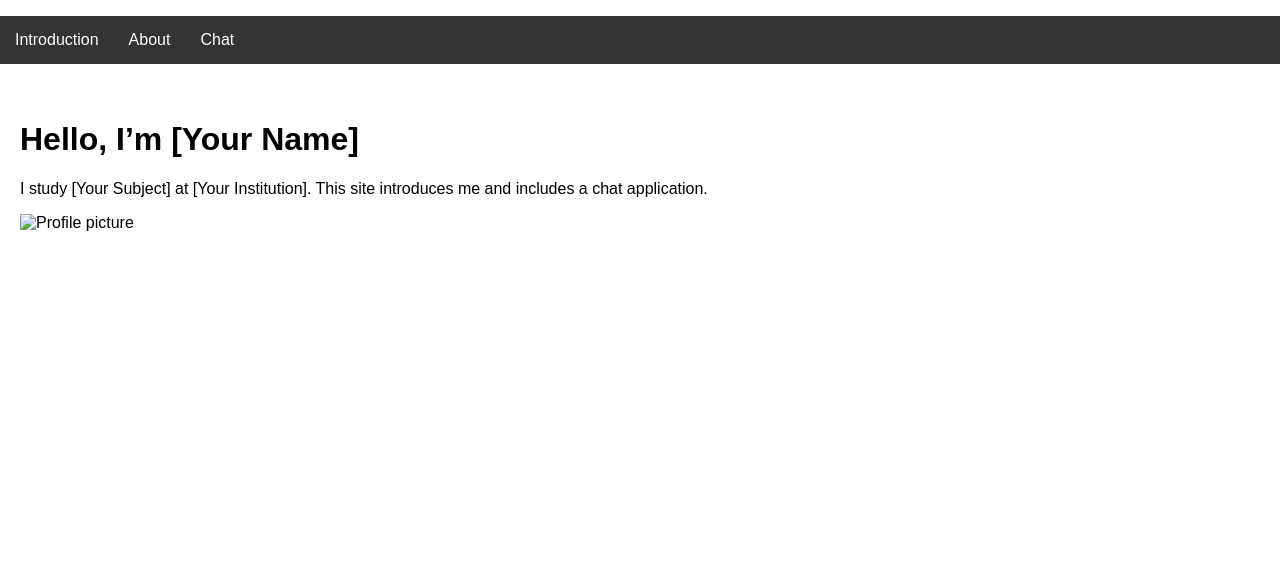
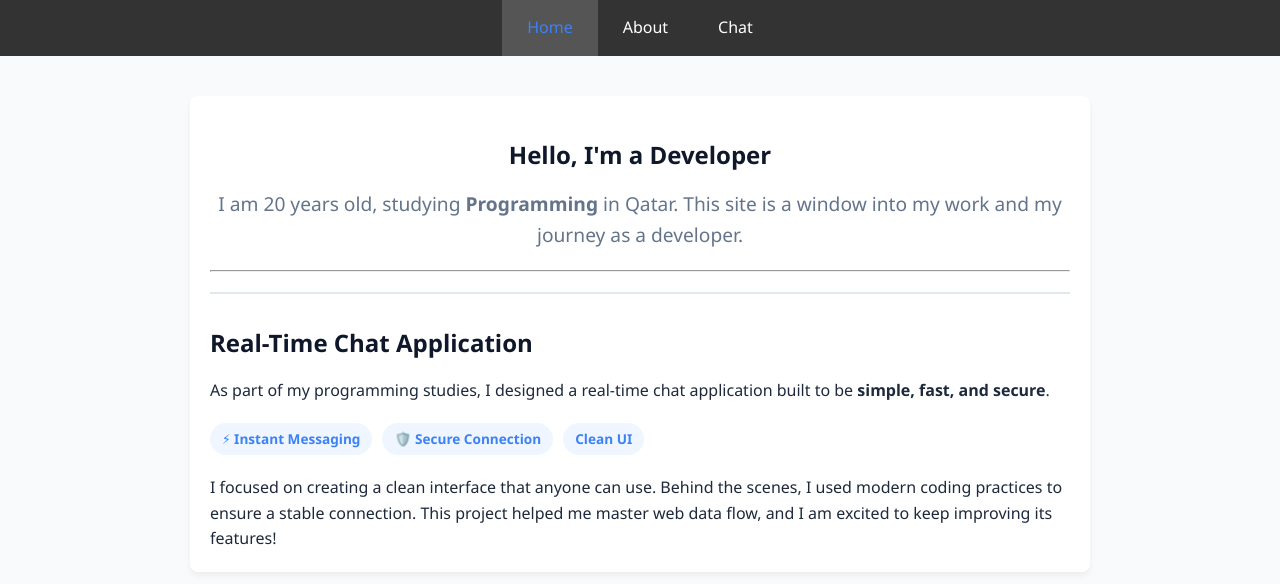
Before and after one commit to Zezeze555/ASSIGNMENT2, a website: page public/index.html in a window 1280 px wide. Drawn offline with Linux system fonts and the light colour scheme.

Commit message:
Update README and refine website styles/content

```diff
--- a/public/index.html
+++ b/public/index.html
@@ -3,21 +3,47 @@
 <head>
   <meta charset="UTF-8">
   <meta name="viewport" content="width=device-width, initial-scale=1.0">
-  <title>Introduction</title>
+  <title>Portfolio | Introduction</title>
   <link rel="stylesheet" href="style.css">
 </head>
 <body>
-  <nav>
-    <ul>
-      <li><a href="index.html">Introduction</a></li>
-      <li><a href="about.html">About</a></li>
-      <li><a href="http://localhost:3000/chat.html">Chat</a></li>
-    </ul>
-  </nav>
-  <main>
-    <h1>Hello, I’m [Your Name]</h1>
-    <p>I study [Your Subject] at [Your Institution]. This site introduces me and includes a chat application.</p>
-    <img src="images/profile.jpg" alt="Profile picture">
+
+  <header>
+    <nav>
+      <ul>
+        <li><a href="index.html" class="active">Home</a></li>
+        <li><a href="about.html">About</a></li>
+        <li><a href="http://localhost:3000/chat.html" class="chat-btn">Chat</a></li>
+      </ul>
+    </nav>
+  </header>
+
+  <main class="container">
+    <section class="hero">
+      <h1>Hello, I'm a Developer</h1>
+      <p class="subtitle">
+        I am 20 years old, studying <strong>Programming</strong> in Qatar.
+        This site is a window into my work and my journey as a developer.
+      </p>
+    </section>
+
+    <hr>
+
+    <section class="project-card">
+      <div class="project-content">
+        <h2>Real-Time Chat Application</h2>
+        <p>As part of my programming studies, I designed a real-time chat application built to be <strong>simple, fast, and secure</strong>.</p>
+
+        <div class="features">
+          <span>⚡ Instant Messaging</span>
+          <span>🛡️ Secure Connection</span>
+          <span>  Clean UI</span>
+        </div>
+
+        <p>I focused on creating a clean interface that anyone can use. Behind the scenes, I used modern coding practices to ensure a stable connection. This project helped me master web data flow, and I am excited to keep improving its features!</p>
+      </div>
+    </section>
   </main>
+
 </body>
 </html>
--- a/public/style.css
+++ b/public/style.css
@@ -1,51 +1,131 @@
-body {
-  font-family: Arial, sans-serif;
+/* General Reset */
+* {
+    box-sizing: border-box;
     margin: 0;
     padding: 0;
 }
 
+body {
+    font-family: 'Segoe UI', Tahoma, Geneva, Verdana, sans-serif;
+    line-height: 1.6;
+    background-color: #f8fafc;
+    color: #1e293b;
+}
+
+/* Navigation Menu */
+nav {
+    background: #333;
+}
+
 nav ul {
     display: flex;
-  background: #333;
     list-style: none;
     padding: 0;
+    justify-content: center; /* Centers the menu */
 }
 
 nav ul li a {
     color: white;
-  padding: 15px;
+    padding: 15px 25px;
     display: block;
     text-decoration: none;
+    font-weight: 500;
+    transition: background 0.3s;
 }
 
-nav ul li a:hover {
+nav ul li a:hover, nav ul li a.active {
     background: #555;
+    color: #3b82f6; /* Adds a hint of blue on hover */
 }
 
-main {
+/* Layout Container */
+.container {
+    max-width: 900px;
+    margin: 40px auto;
     padding: 20px;
+    background: white;
+    border-radius: 8px;
+    box-shadow: 0 4px 6px rgba(0,0,0,0.05);
 }
 
+/* Typography & Hero Section */
+h1, h2, h3 {
+    color: #0f172a;
+    margin-bottom: 15px;
+}
+
+.hero {
+    text-align: center;
+    padding: 20px 0;
+}
+
+.subtitle {
+    font-size: 1.2rem;
+    color: #64748b;
+}
+
+/* Project & Content Cards */
+.project-card {
+    border-top: 2px solid #e2e8f0;
+    padding-top: 30px;
+    margin-top: 20px;
+}
+
+.features {
+    display: flex;
+    gap: 10px;
+    margin: 20px 0;
+}
+
+.features span {
+    background: #eff6ff;
+    color: #3b82f6;
+    padding: 5px 12px;
+    border-radius: 20px;
+    font-size: 0.85rem;
+    font-weight: 600;
+}
+
+/* Chat App Section */
 #chat-container {
     border: 1px solid #ccc;
-  padding: 10px;
-  max-width: 500px;
+    padding: 20px;
+    margin: 20px auto;
+    max-width: 100%;
 }
 
 #messages {
-  height: 200px;
-  overflow-y: scroll;
+    height: 300px;
+    overflow-y: auto;
     border: 1px solid #ddd;
     margin-bottom: 10px;
-  padding: 5px;
+    padding: 10px;
+    background: #fdfdfd;
+}
+
+/* Contact List Styling (About Page) */
+ul.contact-list {
+    list-style: none;
+    padding-left: 0;
+}
+
+.contact-list li {
+    margin-bottom: 10px;
 }
 
 /* Responsive Design */
 @media (max-width: 600px) {
     nav ul {
         flex-direction: column;
+        text-align: center;
     }
-  #chat-container {
-    width: 100%;
+
+    .container {
+        margin: 10px;
+        padding: 15px;
+    }
+
+    .features {
+        flex-wrap: wrap;
     }
 }
```
Also changed, not shown: public/about.html (+30 -7 lines), Readme.md. Lines whose indentation alone changed are shown as unchanged.
